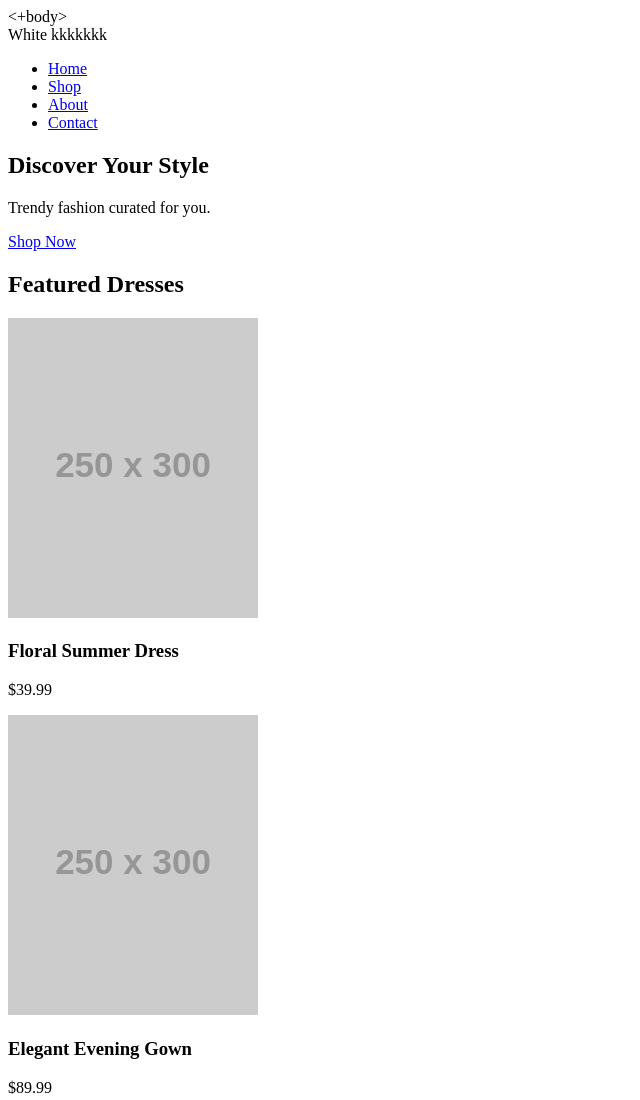
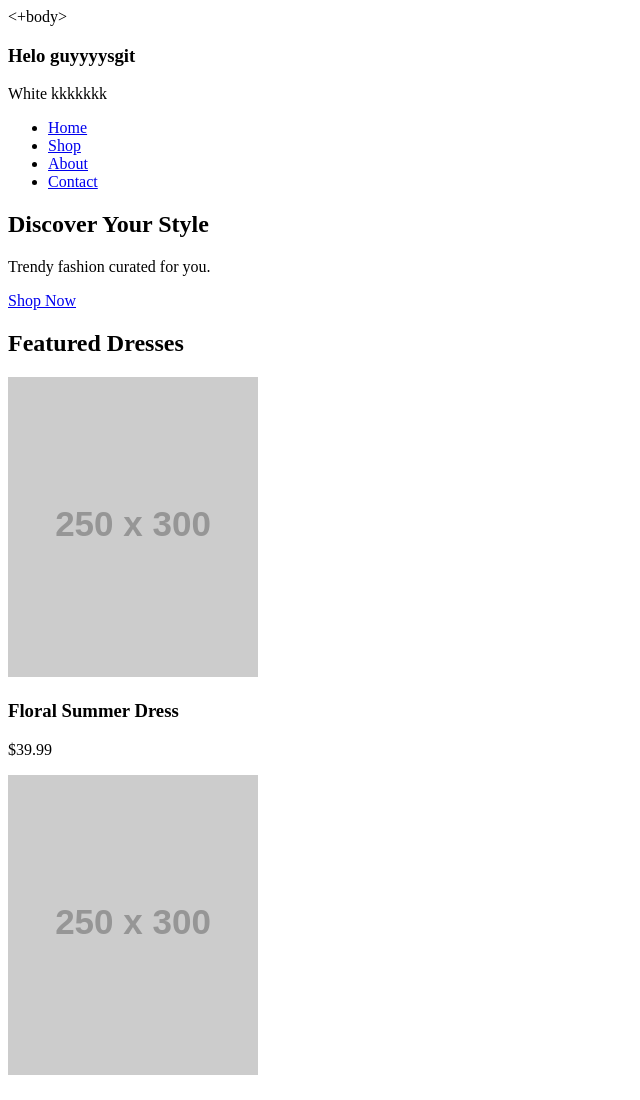
Before and after one commit to najahmohamad258/WHITETHROWT, a plain HTML site: page index.html in a window 1280 px wide. Shown: the top 1100 px of the page, without its empty margins (0-640 px from the left). Drawn offline with Linux system fonts and the light colour scheme; placeholder pictures from the web are drawn by us; a script that the page names is missing.

Commit message:
Added new h3

```diff
--- a/index.html
+++ b/index.html
@@ -8,6 +8,7 @@
 </head>
 <+body>
   <header>
+    <h3>Helo guyyyysgit </h3>
     <div class="logo">White kkkkkkk</div>
     <nav>
       <ul>
```
